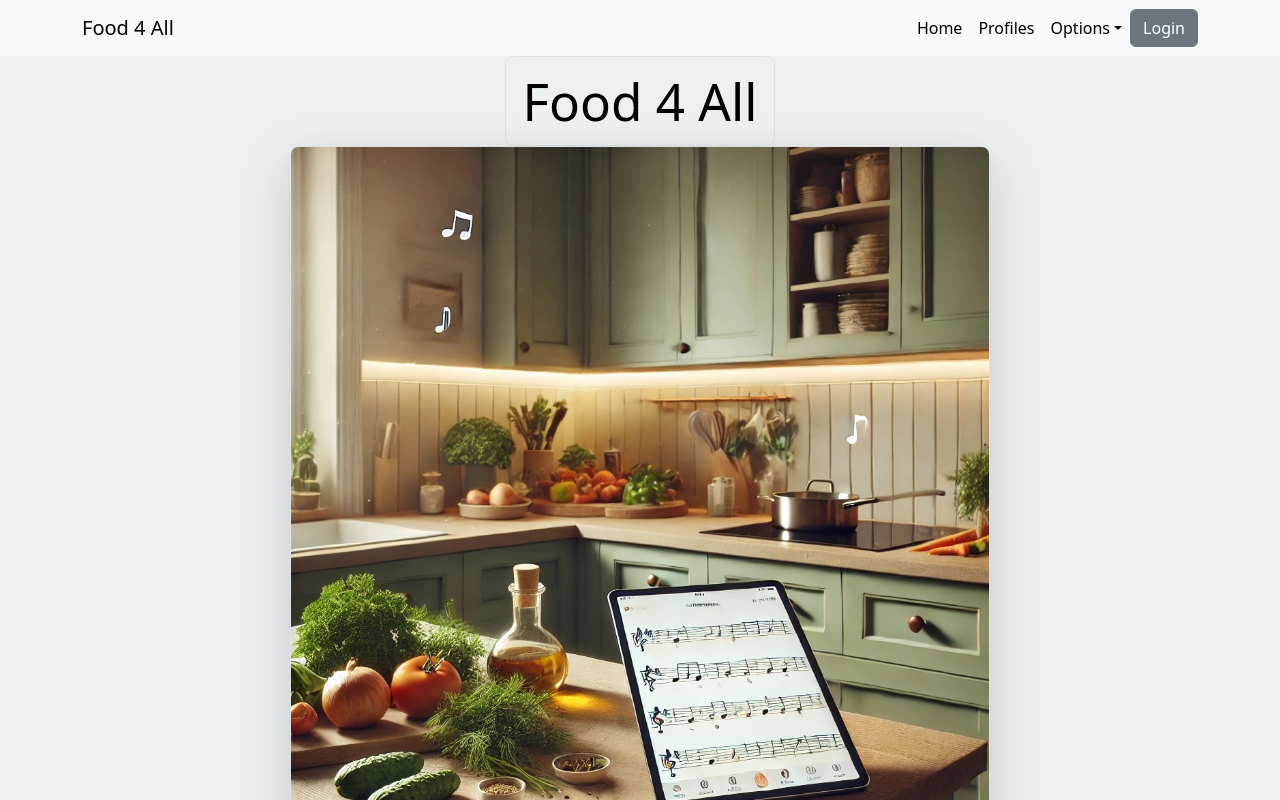
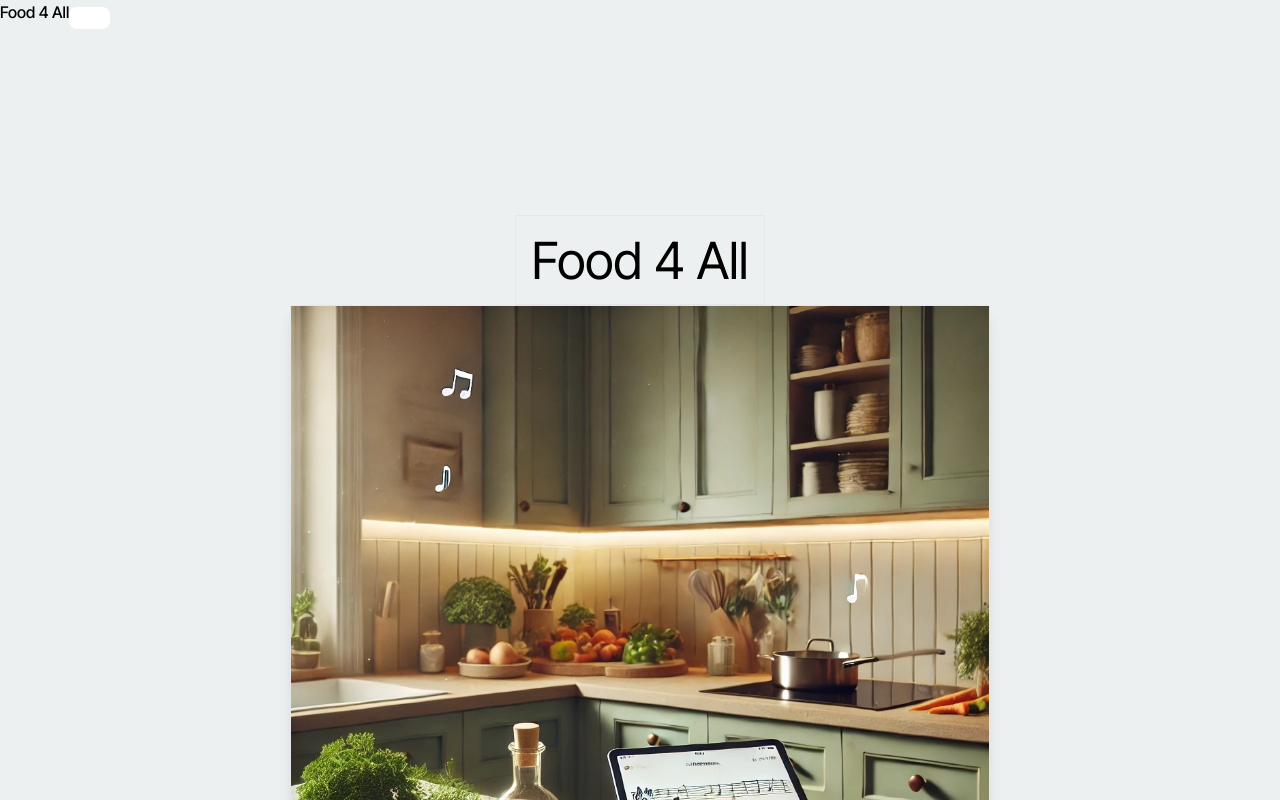
Before and after one commit to lattecoding/food-4-all, a React (Vite) app in the folder client/: page / in a window 1280 px wide. Shown: the top 800 px of the page. Built offline with nearby package versions, Linux system fonts and the light colour scheme.

Commit message:
Commits updates to config files and client side files to get rid of bootstrap commands. This commit does actually update index.css yet to use Tailwind commands.

```diff
--- a/client/index.html
+++ b/client/index.html
@@ -5,8 +5,7 @@
     <link rel="icon" type="image/svg+xml" href="/vite.svg" />
     <meta name="viewport" content="width=device-width, initial-scale=1.0" />
     <title>Cookify</title>
-    <link href="https://cdn.jsdelivr.net/npm/bootstrap@5.3.3/dist/css/bootstrap.min.css" rel="stylesheet" integrity="sha384-QWTKZyjpPEjISv5WaRU9OFeRpok6YctnYmDr5pNlyT2bRjXh0JMhjY6hW+ALEwIH" crossorigin="anonymous">
-    <script defer src="https://cdn.jsdelivr.net/npm/bootstrap@5.3.3/dist/js/bootstrap.bundle.min.js" integrity="sha384-YvpcrYf0tY3lHB60NNkmXc5s9fDVZLESaAA55NDzOxhy9GkcIdslK1eN7N6jIeHz" crossorigin="anonymous"></script>
+    <link href="https://cdn.jsdelivr.net/npm/tailwindcss@2.2.19/dist/tailwind.min.css" rel="stylesheet">
   </head>
   <body>
     <div id="root"></div>
--- a/client/package.json
+++ b/client/package.json
@@ -7,7 +7,8 @@
     "dev": "vite",
     "build": "tsc && vite build",
     "lint": "eslint . --ext ts,tsx --report-unused-disable-directives --max-warnings 0",
-    "preview": "vite preview"
+    "preview": "vite preview",
+    "build:css": "tailwindcss build src/index.css -o dist/styles.css"
   },
   "dependencies": {
     "jwt-decode": "^4.0.0",
@@ -21,9 +22,12 @@
     "@typescript-eslint/eslint-plugin": "^7.2.0",
     "@typescript-eslint/parser": "^7.2.0",
     "@vitejs/plugin-react": "^4.2.1",
+    "autoprefixer": "^10.4.20",
     "eslint": "^8.57.0",
     "eslint-plugin-react-hooks": "^4.6.0",
     "eslint-plugin-react-refresh": "^0.4.6",
+    "postcss": "^8.5.1",
+    "tailwindcss": "^4.0.0",
     "typescript": "^5.2.2",
     "vite": "^5.2.0"
   }
--- /dev/null
+++ b/client/postcss.config.js
@@ -0,0 +1,4 @@
+export const plugins = {
+  tailwindcss: {},
+  autoprefixer: {},
+};
--- a/client/src/App.tsx
+++ b/client/src/App.tsx
@@ -1,4 +1,5 @@
 import { Outlet } from "react-router-dom";
+import './index.css';
 
 function App() {
   return (
--- a/client/src/index.css
+++ b/client/src/index.css
@@ -1,4 +1,7 @@
 @import url("https://fonts.googleapis.com/css2?family=Inter+Tight:ital,wght@0,100..900;1,100..900&display=swap");
+@tailwind base;
+@tailwind components;
+@tailwind utilities;
 
 :root {
     font-family: "Inter Tight", system-ui, Avenir, Helvetica, Arial, sans-serif;
--- /dev/null
+++ b/client/tailwind.config.js
@@ -0,0 +1,8 @@
+export const content = ["./src/**/*.{html,js,ts,jsx,tsx}"];
+export const theme = {
+    extend: {},
+};
+/**
+ * @type {never[]}
+ */
+export const plugins = [];
--- a/package.json
+++ b/package.json
@@ -22,6 +22,7 @@
   "devDependencies": {
     "concurrently": "^8.2.2",
     "nodemon": "^3.1.3",
+    "tailwindcss": "^4.0.0",
     "wait-on": "^7.2.0"
   },
   "dependencies": {
```
Also changed, not shown: tsconfig.json (+16 -22 lines).
